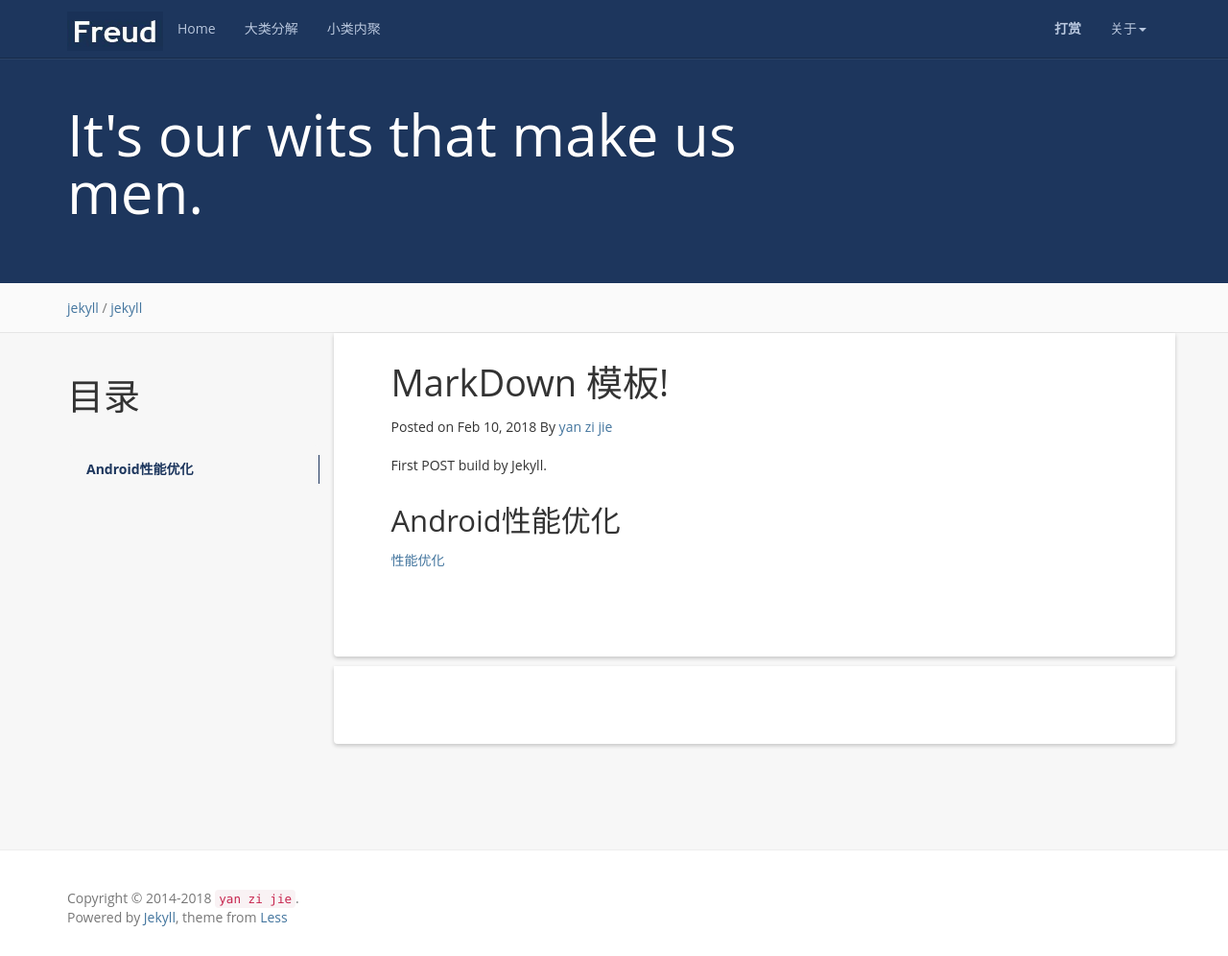
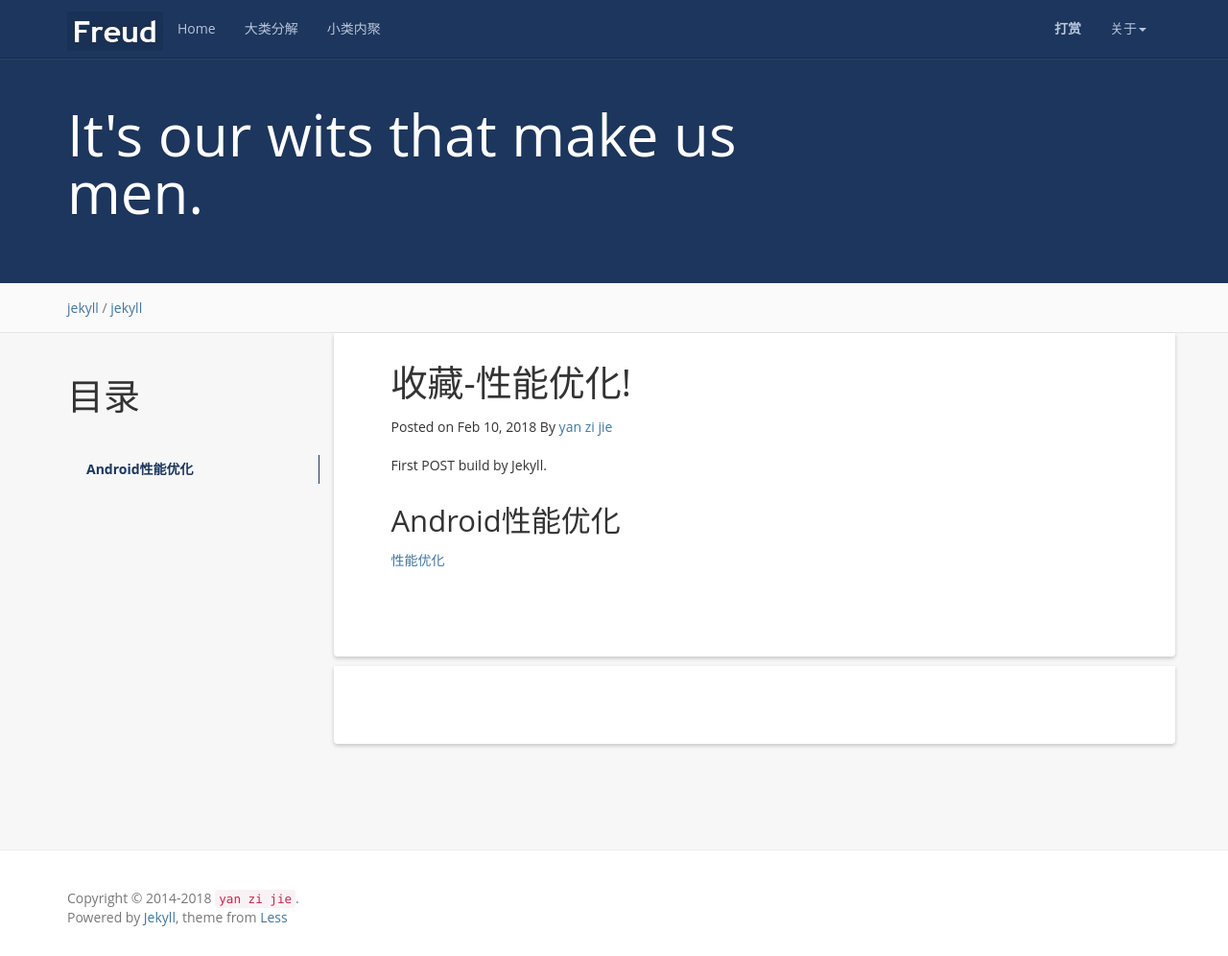
Before and after one commit to nishibaiyang/yanzijie_blog, a Jekyll site: the page built from _posts/2018-02-10-收藏_性能优化.md, in a window 1280 px wide and 996 px high. Shown: the whole window at 96% size. Built offline with Jekyll 4.4.1, drawn with Linux system fonts in a browser that asks for light colours; nearby versions of some CDN libraries; comment, search, counter and statistics services are not loaded.

Commit message:
Update 2018-02-10-收藏_性能优化.md

```diff
--- a/_posts/2018-02-10-收藏_性能优化.md
+++ b/_posts/2018-02-10-收藏_性能优化.md
@@ -1,6 +1,6 @@
 ---
 layout: post
-title:  "MarkDown 模板!"
+title:  "收藏-性能优化!"
 date:   2018-02-10 13:31:01 +0800
 categories: jekyll
 tag: jekyll
```
